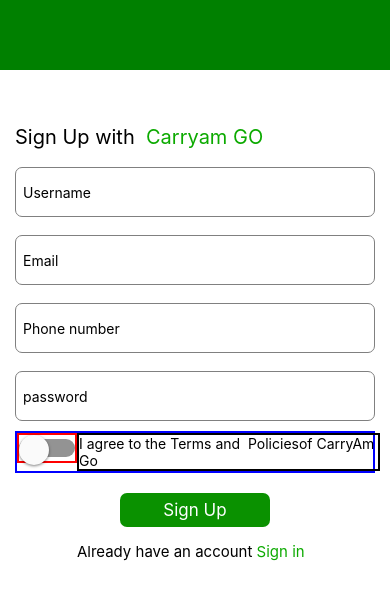
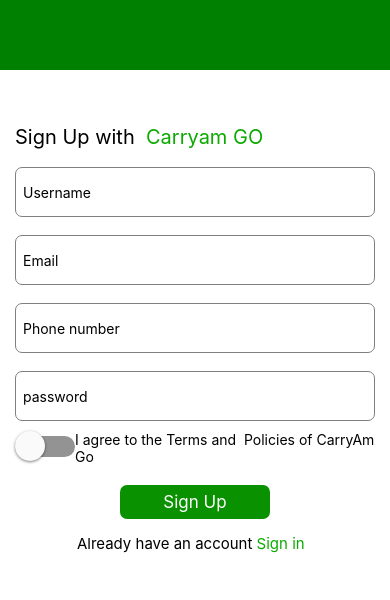
Before and after one commit to Ambe-Mbong-Nwi/CEF_440-NAFAB, a React Native app in the folder AwesomeProject/: screen / in a window 390 px wide. Shown: the top 600 px of the page. Built offline with nearby package versions, Linux system fonts and the light colour scheme.

Commit message:
changes dient o the form

```diff
--- a/AwesomeProject/Componetns/Form/SignUp.jsx
+++ b/AwesomeProject/Componetns/Form/SignUp.jsx
@@ -1,6 +1,5 @@
-import { View, Text,TextInput,Button,StyleSheet,TouchableOpacity,Switch  } from 'react-native'
+import { View, Text,TextInput,Button,StyleSheet,TouchableOpacity,Switch,Select  } from 'react-native'
 import React from 'react'
-
 export default function SignUp() {
   // write the funcion
 function trymy(){
@@ -35,39 +34,26 @@
 style={styles.Textinput}
 placeholder='Phone number'
   />
+  {/* subjectd to changes */}
+
+  {/* end of changes made */}
 <TextInput
 style={styles.Textinput}
  secureTextEntry={true}
  placeholder='password'
   />
-  {/* subjected to massive changes  */}
+  {/*check bok area */}
           <View
-          style={{
-            borderColor:'blue',
-            borderWidth:2,
-            flexDirection:'row'
-          }}
-          >
+          style={{flexDirection:'row'   }}>
           <View
           >
-             <Switch
-                         style={{
-                          borderColor:'red',
-                          borderWidth:2,
-                          height:30
-                        }}
+             <Switch    style={{  height:30 }}
              />
               </View>
 
-          <View
-                 style={{
-                  borderColor:'black',
-                  borderWidth:2,
-                  width:'85%'
-                }}
-          >
+          <View style={{ width:'85%' }}>
             <Text>I agree to the
-              <Text> Terms</Text> and  <Text>Policies</Text>
+              <Text> Terms</Text> and  <Text>Policies </Text>
               of CarryAm Go
              </Text>
 
```
